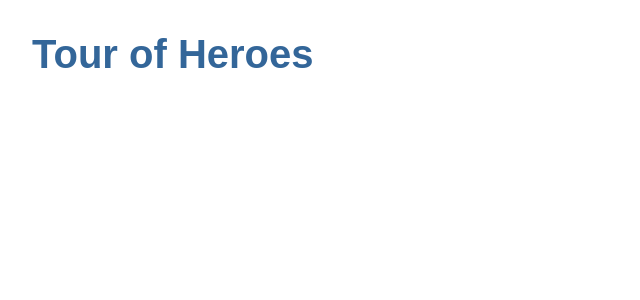
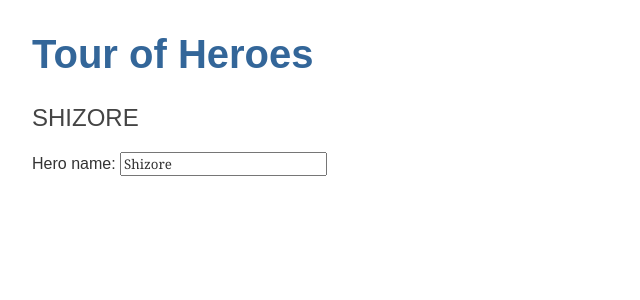
Before and after one commit to Soushi888/angular-tour-of-heroes, an Angular app: page / in a window 1280 px wide. Shown: the top 300 px of the page, without its empty margins (0-640 px from the left). Built offline with nearby package versions, Linux system fonts and the light colour scheme.

Commit message:
Heroes component

```diff
--- /dev/null
+++ b/src/app/Hero.ts
@@ -0,0 +1,4 @@
+export interface Hero {
+  id: number;
+  name: string;
+}
--- a/src/app/app.component.html
+++ b/src/app/app.component.html
@@ -1 +1,2 @@
 <h1>{{title}}</h1>
+<app-heroes></app-heroes>
--- /dev/null
+++ b/src/app/heroes/heroes.component.html
@@ -0,0 +1,5 @@
+<h2>{{hero.name | uppercase}}</h2>
+<div>
+  <label for="name">Hero name: </label>
+  <input type="text" id="name" [(ngModel)]="hero.name" placeholder="name">
+</div>
--- /dev/null
+++ b/src/app/heroes/heroes.component.ts
@@ -0,0 +1,21 @@
+import {Component, OnInit} from '@angular/core';
+import {Hero} from 'src/app/Hero';
+
+@Component({
+  selector: 'app-heroes',
+  templateUrl: './heroes.component.html',
+  styleUrls: ['./heroes.component.css']
+})
+export class HeroesComponent implements OnInit {
+  hero: Hero = {
+    id: 1,
+    name: 'Shizore'
+  };
+
+  constructor() {
+  }
+
+  ngOnInit(): void {
+  }
+
+}
```
Also changed, not shown: src/app/app.module.ts (+12 -6 lines), src/app/heroes/heroes.component.css (added), 1 other file (tests, documents, lock files or other folders).
